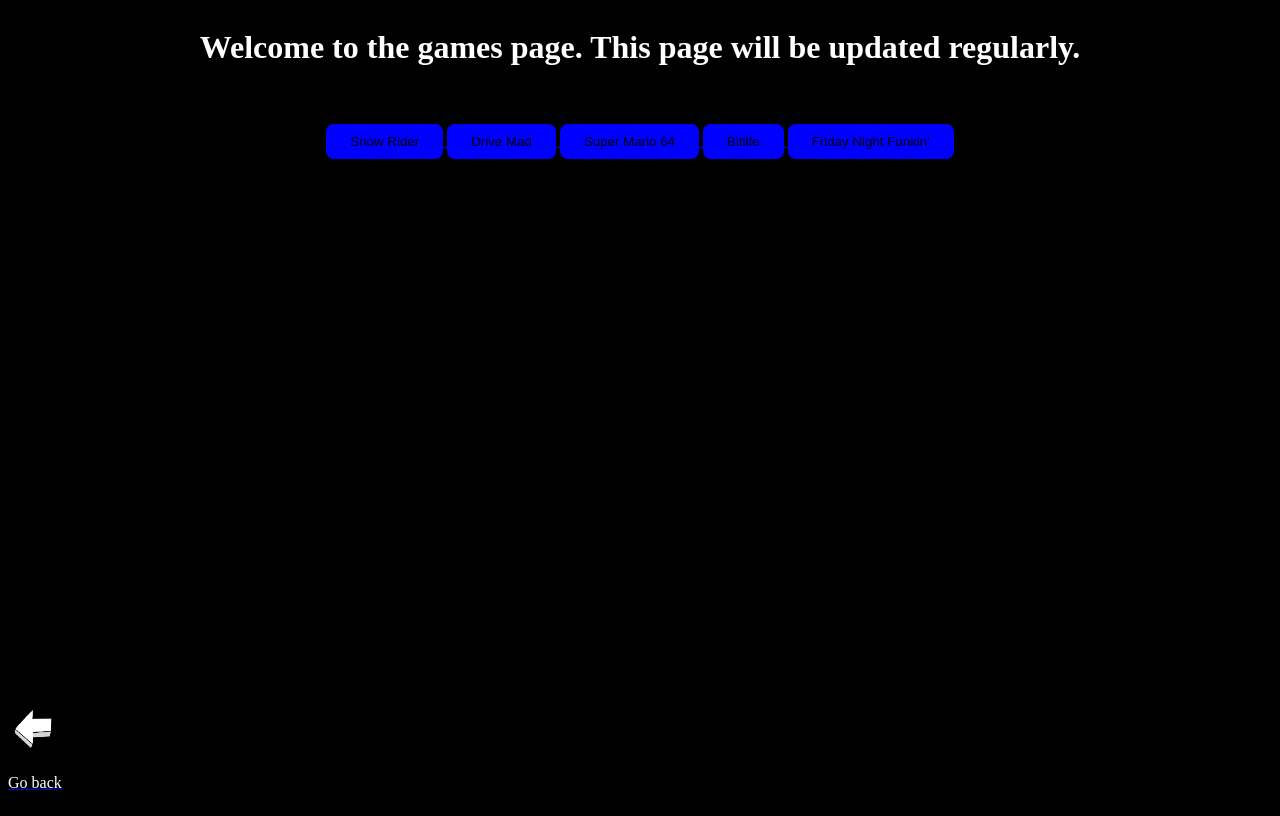
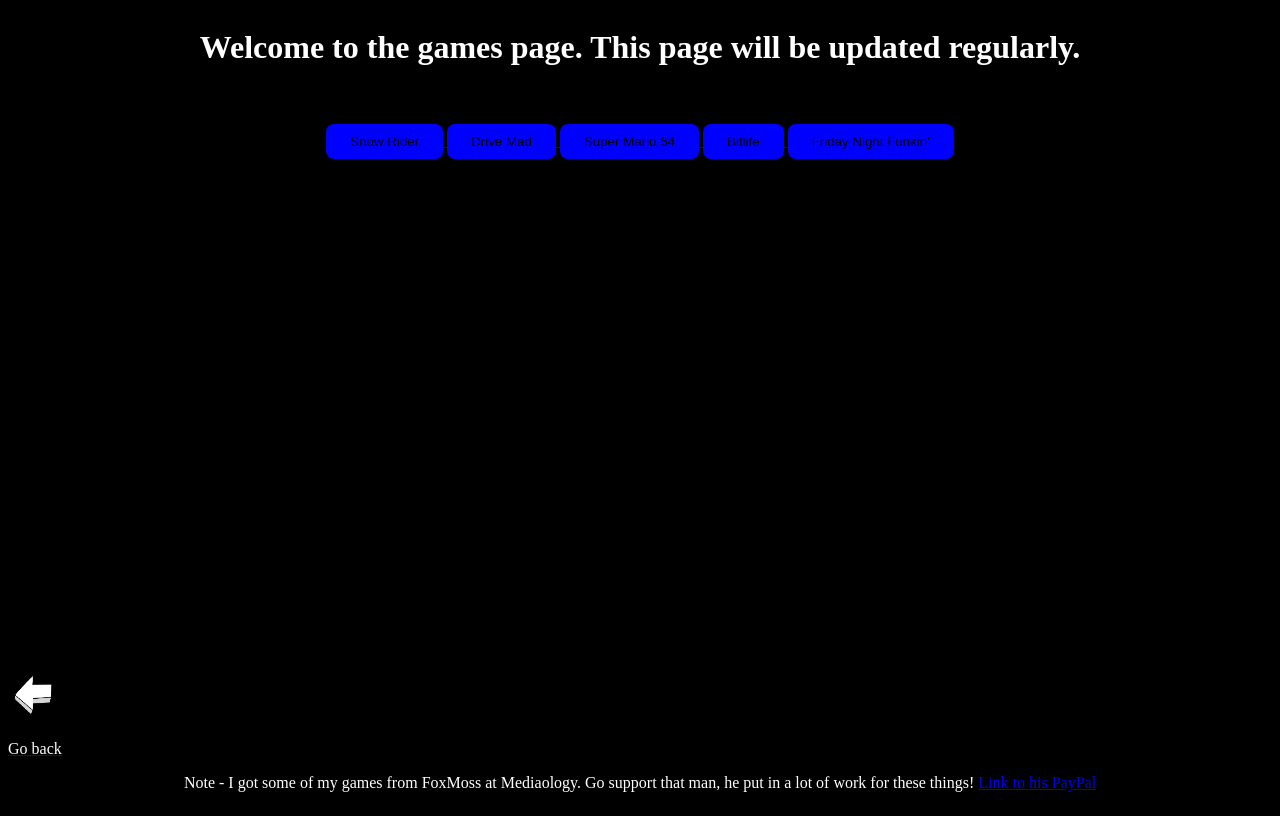
Before and after one commit to TheLemonDr/Games-Drive, a plain HTML site: page main.html in a window 1280 px wide. Drawn offline with Linux system fonts and the light colour scheme; files whose address does not match are found by name.

Commit message:
credits to foxmoss

```diff
--- a/main.html
+++ b/main.html
@@ -117,6 +117,10 @@
     <img src="Media/white-left-arrow.png" height="50" width="50"></img>
     <p style="text-align: left;">Go back</p>
   </a>
+
+  <center>
+    <p>Note - I got some of my games from FoxMoss at Mediaology.  Go support that man, he put in a lot of work for these things!  <a href="https://www.paypal.com/donate/?hosted_button_id=DBWDWVZF7JFEC">Link to his PayPal</a></p>
+  </center>
 </footer>
 
 
```
